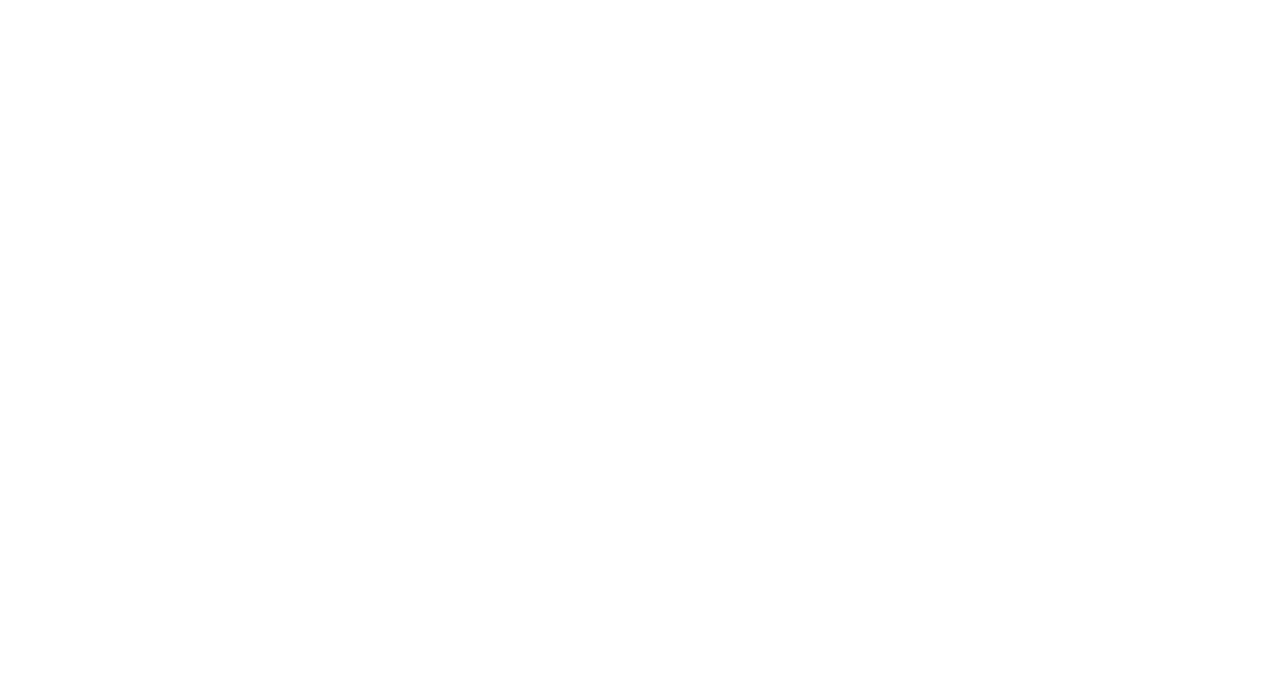
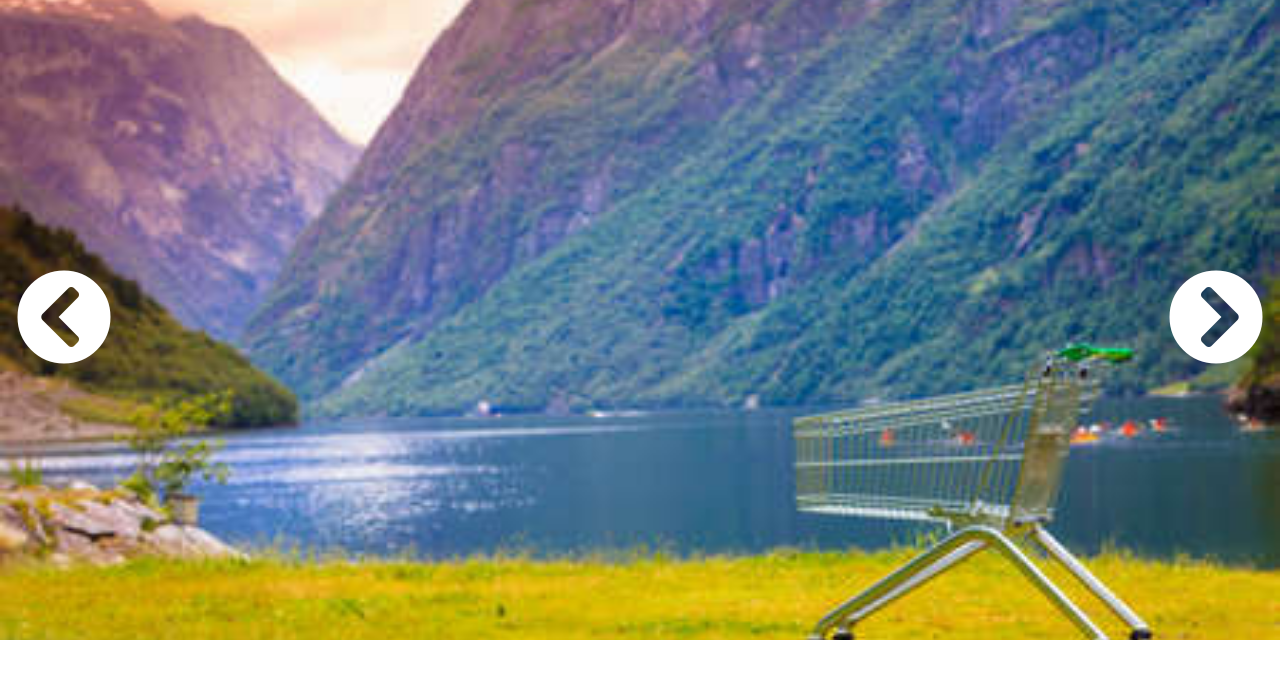
Before and after one commit to matteoVcs/GT_Exercices_Vocanson_Matt-o, a plain HTML site: page Web/carousel_js/index.html in a window 1280 px wide. Drawn offline with Linux system fonts and the light colour scheme.

Commit message:
{+}carousel js{+}

```diff
--- a/Web/carousel_js/index.html
+++ b/Web/carousel_js/index.html
@@ -0,0 +1,25 @@
+<!DOCTYPE html>
+<html lang="en">
+<head>
+    <meta charset="UTF-8">
+    <meta http-equiv="X-UA-Compatible" content="IE=edge">
+    <meta name="viewport" content="width=device-width, initial-scale=1.0">
+    <title>Document</title>
+    <link rel="stylesheet" href="https://cdnjs.cloudflare.com/ajax/libs/font-awesome/5.15.4/css/all.min.css" integrity="sha512-1ycn6IcaQQ40/MKBW2W4Rhis/DbILU74C1vSrLJxCq57o941Ym01SwNsOMqvEBFlcgUa6xLiPY/NS5R+E6ztJQ==" crossorigin="anonymous" referrerpolicy="no-referrer" />
+    <link rel="stylesheet" href="style.css" />
+</head>
+<body>
+    <div class="slider">
+        <img src="img/image1.jpg" class="sliderImage active" />
+        <img src="img/image2.jpg" class="sliderImage" />
+        <img src="img/image3.jpg" class="sliderImage" />
+        <div class="suivant">
+            <i class="fas fa-chevron-circle-right"></i>
+        </div>
+        <div class="precedent">
+            <i class="fas fa-chevron-circle-left"></i>
+        </div>
+    </div>
+    <script src="script.js"></script>
+</body>
+</html>
--- a/Web/carousel_js/script.js
+++ b/Web/carousel_js/script.js
@@ -0,0 +1,41 @@
+let img = document.getElementsByClassName('sliderImage');
+
+let etape = 0;
+
+let nb_img = img.length;
+
+let precedent = document.querySelector('.precedent');
+let suivant = document.querySelector('.suivant');
+
+function enleverActiveImages() {
+    for(let i = 0 ; i < nb_img ; i++) {
+        img[i].classList.remove('active');
+    }
+}
+
+suivant.addEventListener('click', function() {
+    etape++;
+    if(etape >= nb_img) {
+        etape = 0;
+    }
+    enleverActiveImages();
+    img[etape].classList.add('active');
+})
+
+precedent.addEventListener('click', function() {
+    etape--;
+    if(etape < 0) {
+        etape = nb_img - 1;
+    }
+    enleverActiveImages();
+    img[etape].classList.add('active');
+})
+
+setInterval(function() {
+    etape++;
+    if(etape >= nb_img) {
+        etape = 0;
+    }
+    enleverActiveImages();
+    img[etape].classList.add('active');
+}, 3000)
--- a/Web/carousel_js/style.css
+++ b/Web/carousel_js/style.css
@@ -0,0 +1,42 @@
+* {
+    margin: 0;
+    padding: 0;
+    box-sizing: border-box;
+}
+
+.slider {
+    height: 80vh;
+    position: relative;
+}
+
+.sliderImage {
+    object-fit: cover;
+    height: 100%;
+    width: 100%;
+    position: absolute;
+    top: 0;
+    left: 0;
+    opacity: 0;
+    transition: opacity .5s;
+}
+
+.sliderImage.active {
+    opacity: 1;
+}
+
+.suivant, .precedent {
+    color: #fff;
+    font-size: 6rem;
+    position: absolute;
+    top: 50%;
+    transform: translateY(-50%);
+    cursor: pointer;
+}
+
+.suivant {
+    right: 1rem;
+}
+
+.precedent {
+    left: 1rem;
+}
```
Also changed, not shown: Web/site/index.html (added, +13 -0 lines), Web/carousel_js/img/image1.jpg (added), Web/carousel_js/img/image2.jpg (added), Web/carousel_js/img/image3.jpg (added), Web/scrollbar/index.html (line endings or trailing spaces), Web/site/style.css (added).
